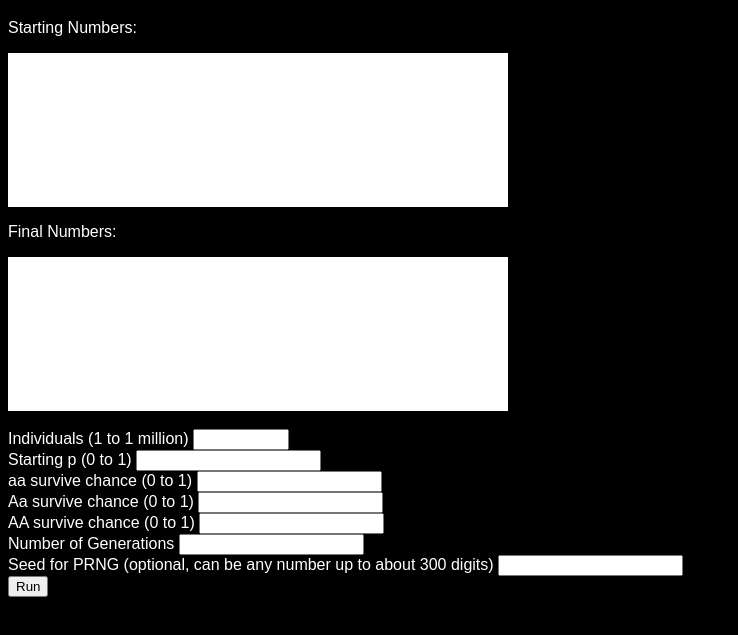
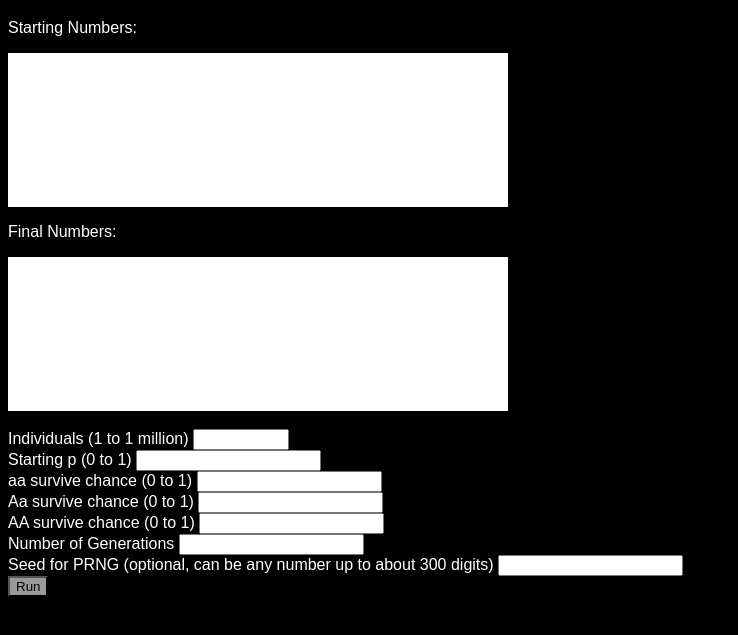
Before and after one commit to Excel-Infinity/GeneticsAppProject, a website: page website/natsel.html in a window 1280 px wide. Shown: the part 61-696 px from the top of the page, without its empty margins (0-738 px from the left). Drawn offline with Linux system fonts and the light colour scheme.

Commit message:
merge conflict, it shouldn't have deleted important stuff but you never know

```diff
--- a/website/main.css
+++ b/website/main.css
@@ -56,6 +56,11 @@ ul {
     color: var(--btnFontColor);
 }
 
+#run-button {
+    background: var(--btnBg);
+    color: var(--btnFontColor);
+}
+
 #submit-button {
     background: var(--btnBg);
     color: var(--btnFontColor);
```
Also changed, not shown: src/natsel/natsel.js (+1 -12 lines).
